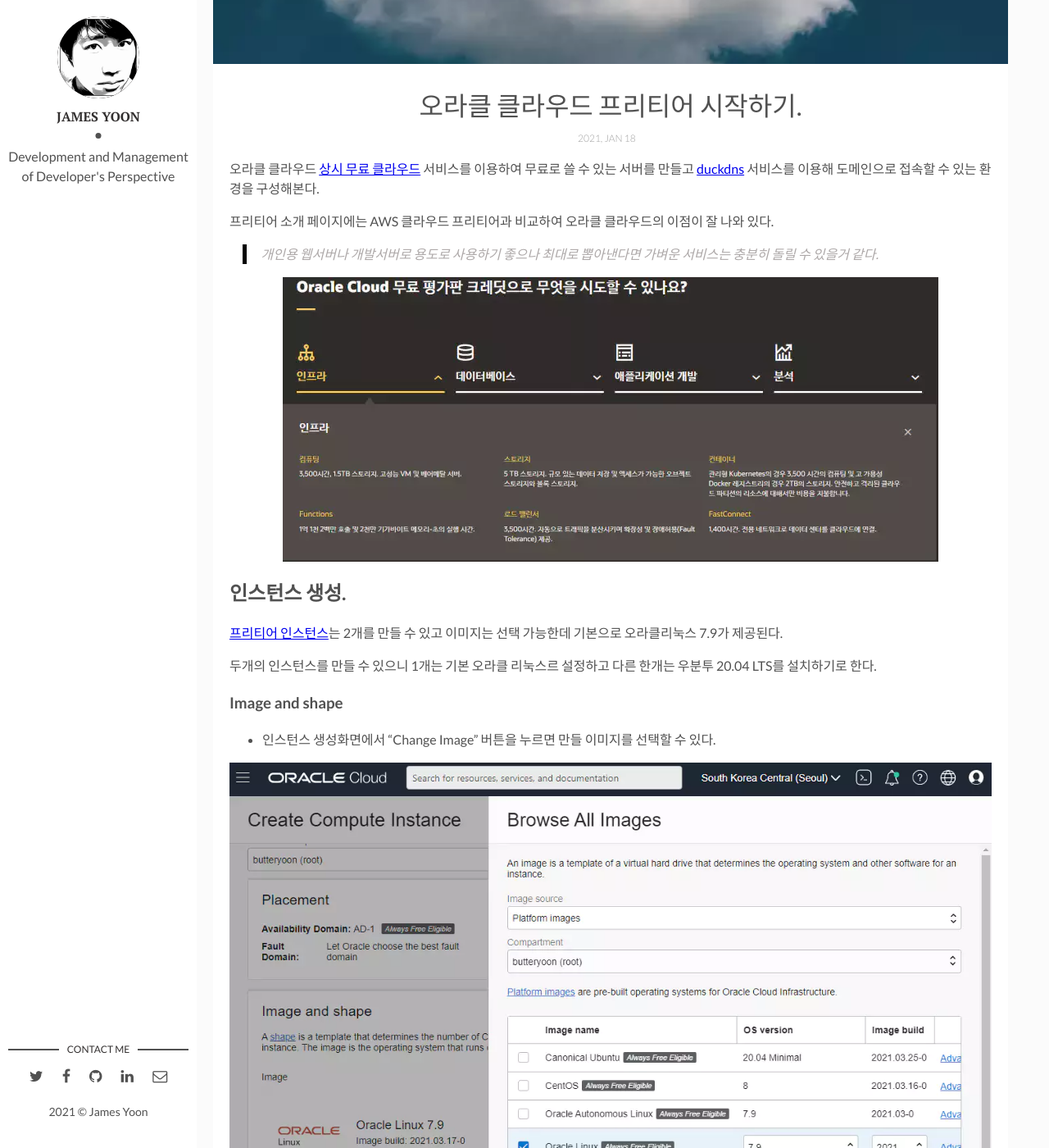
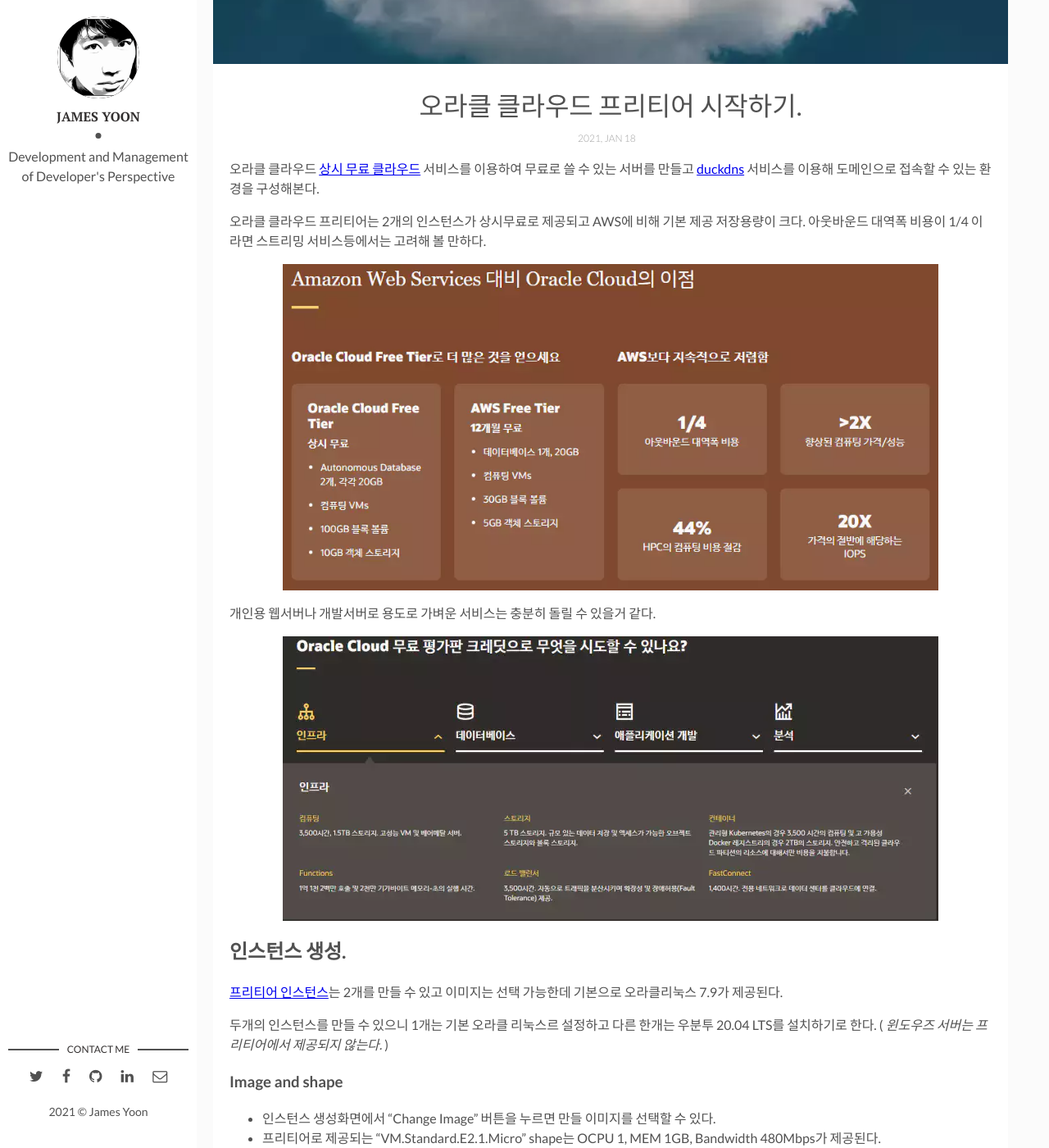
Before and after one commit to butteryoon/butteryoon.github.io, a Jekyll site: the page built from _posts/2021-01-15-oracle_cloud_start.md, in a window 1280 px wide and 1400 px high, scrolled down 442 px. Shown: the whole window at 82% size. Built offline with Jekyll 4.4.1, drawn with Linux system fonts in a browser that asks for light colours; comment, search, counter and statistics services are not loaded; some of the changed text lies outside the part shown.

Commit message:
oci policy

````diff
--- a/_posts/2021-01-15-oracle_cloud_start.md
+++ b/_posts/2021-01-15-oracle_cloud_start.md
@@ -12,11 +12,13 @@
 
 오라클 클라우드 [상시 무료 클라우드](https://www.oracle.com/kr/cloud/free/#always-free) 서비스를 이용하여 무료로 쓸 수 있는 서버를 만들고 [duckdns](https://www.duckdns.org) 서비스를 이용해 도메인으로 접속할 수 있는 환경을 구성해본다.
 
-프리티어 소개 페이지에는 AWS 클라우드 프리티어과 비교하여 오라클 클라우드의 이점이 잘 나와 있다.
+오라클 클라우드 프리티어는 2개의 인스턴스가 상시무료로 제공되고 AWS에 비해 기본 제공 저장용량이 크다. 아웃바운드 대역폭 비용이 1/4 이라면 스트리밍 서비스등에서는 고려해 볼 만하다.
 
-> 개인용 웹서버나 개발서버로 용도로 사용하기 좋으나 최대로 뽑아낸다면 가벼운 서비스는 충분히 돌릴 수 있을거 같다.
+![oci Freetier]({{site.baseurl}}/assets/img/m_oci_aws_compare.webp){:width="800px"}
 
-![oci Freetier]({{site.baseurl}}/assets/img/m_oci-freetier.webp)
+개인용 웹서버나 개발서버로 용도로 가벼운 서비스는 충분히 돌릴 수 있을거 같다.
+
+![oci Freetier]({{site.baseurl}}/assets/img/m_oci-freetier.webp){:width="800px"}
 
 <!--more-->
 
@@ -24,20 +26,22 @@
 
 [프리티어 인스턴스](https://cloud.oracle.com/compute/instances)는 2개를 만들 수 있고 이미지는 선택 가능한데 기본으로 오라클리눅스 7.9가 제공된다.
 
-두개의 인스턴스를 만들 수 있으니 1개는 기본 오라클 리눅스르 설정하고 다른 한개는 우분투 20.04 LTS를 설치하기로 한다.
+두개의 인스턴스를 만들 수 있으니 1개는 기본 오라클 리눅스르 설정하고 다른 한개는 우분투 20.04 LTS를 설치하기로 한다. ( *윈도우즈 서버는 프리티어에서 제공되지 않는다.* )
 
 ### Image and shape
 
 - 인스턴스 생성화면에서 "Change Image" 버튼을 누르면 만들 이미지를 선택할 수 있다.
+- 프리티어로 제공되는 "VM.Standard.E2.1.Micro" shape는 OCPU 1, MEM 1GB, Bandwidth 480Mbps가 제공된다.
+- **VM.Standard.E2.1.Micro** : Processor: AMD EPYC 7551. Base frequency 2.0 GHz, max boost frequency 3.0 GHz. *[Compute Shapes](https://docs.oracle.com/en-us/iaas/Content/Compute/References/computeshapes.htm#Compute_Shapes)*
 
-![oci image]({{site.baseurl}}/assets/img/m_oci_create_instances.webp)
+![oci image]({{site.baseurl}}/assets/img/m_oci_create_instances.webp){:width="800px"}
 
 ### Add SSH Keys
 
 오라클 클라이언트 리눅스 인스턴스는 SSH 키 로그인만 제공하기 때문에 반드시 키를 설정해야 한다.
 
 > 인스턴스 생성시 SSH Key pair를 만들고 "Private Key"는 다운로드 하고 SSH 접속시 설정한다.
-> 인스턴스 생성후 설정하는 방법은 못찾았다.
+> 인스턴스 생성후 설정방법은 없는거 같고 최초 접속시 one time 패스워드가 제공된다고 한다.
 
 ![oci add ssh Keys]({{site.baseurl}}/assets/img/m_oci_create_instances_add_ssh_keys.webp)
 
@@ -114,7 +119,7 @@
 ACCEPT     tcp  --  0.0.0.0/0            0.0.0.0/0            tcp dpt:3000 ctstate NEW,UNTRACKED
 ```
 
-## 우분투 리눅스 방화벽 정책 추가
+### 우분투 리눅스 방화벽 정책 추가
 
 우분투 리눅스의 경우에는 iptables 명령어로 직접 추가하거나 rules 저장파일을 편집하여 포트를 추가한다.
 
@@ -163,14 +168,14 @@
 > 공인IP가 바뀌면 duckdns 페이지에서 IP를 입력한 후 업데이트를 할 수 도 있다.
 
 ```bash
-echo url="https://www.duckdns.org/update?domains=exampledomain&token=a7c4d0ad-ba1d-d217904a50f2&ip=" | curl -k -o ~/duckdns/duck.log -K -
+echo url="https://www.duckdns.org/update?domains=exampledomain&token=a7c4d0ad-xxxx-d217904a50f2&ip=" | curl -k -o ~/duckdns/duck.log -K -
 ```
 
 duckdns.org 페이지에 로그인해 보면 등록한 도메인 현황을 볼 수 있다.
 
 ## 비용 확인
 
-"프리티어"인 경우 비용이 청구되지 않는게 기본인데 네트워크 트래픽이 제한을 넘었을 경우 어떻게 처리되는지 모르겠다.
+"프리티어"인 경우 비용이 청구되지 않는게 기본인데 네트워크 트래픽이 제한을 넘었을 경우 어떻게 처리되는지 모르겠다. (생각해보니 대역폭 최대가 480Mbps 내에서만 제공될거 같다.)
 
 [비용추정](https://www.oracle.com/cloud/cost-estimator.html) 링크에서 사용한 비용을 확인할 수 있다.
 
````
Also changed, not shown: other parts of _posts/2021-01-15-oracle_cloud_start.md (+3 -2 lines), assets/img/m_oci_aws_compare.webp (added).
